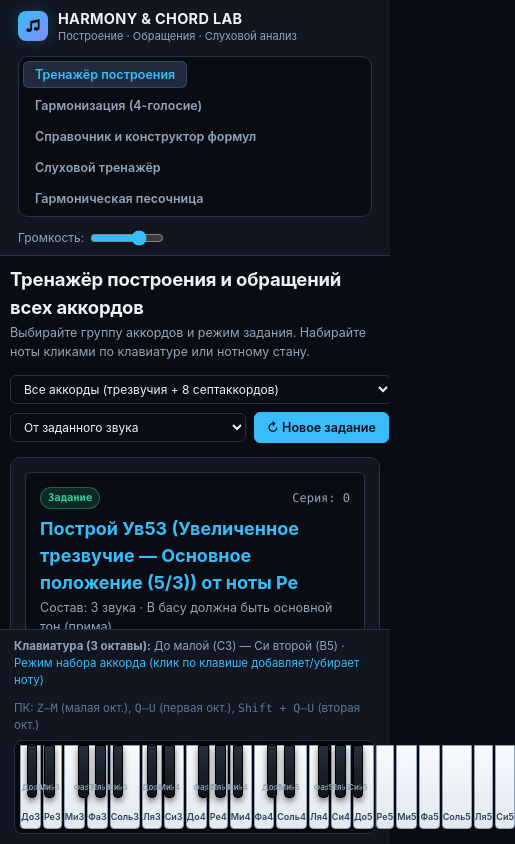
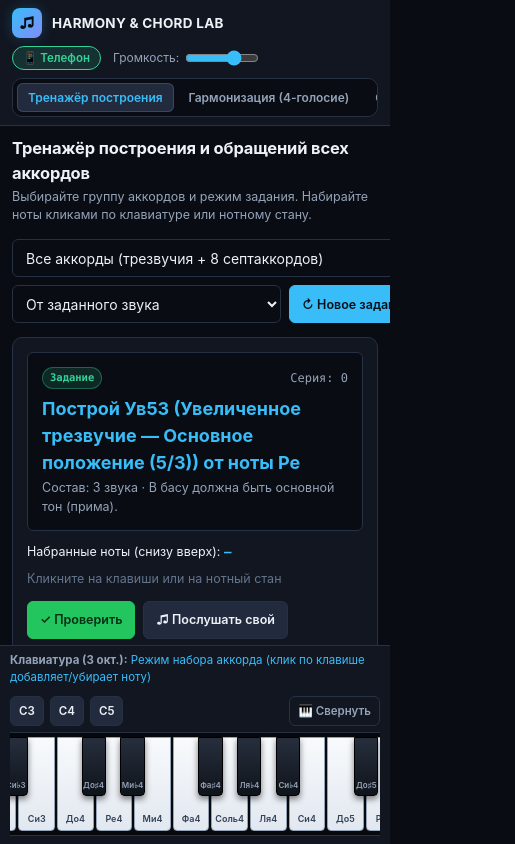
Before and after one commit to ron2in/ron2in.github.io, a plain HTML site: page index.html in a window 390 px wide. Shown: the whole page, 515 px wide, since content can reach past the window. Drawn offline with Linux system fonts and the light colour scheme.

Commit message:
Add automatic PC/mobile detection and mobile-optimized interface

```diff
--- a/index.html
+++ b/index.html
@@ -37,6 +37,7 @@
 
     html, body {
       height: 100%;
+      height: 100dvh;
       background: var(--bg-app);
       color: var(--text-main);
       font-family: var(--font-sans);
@@ -395,6 +396,44 @@
     .report-row.ok { background: rgba(34,197,94,0.12); border: 1px solid rgba(34,197,94,0.35); color: #86efac; }
     .report-row.err { background: rgba(239,68,68,0.12); border: 1px solid rgba(239,68,68,0.35); color: #fca5a5; }
     .report-row.info { background: rgba(56,189,248,0.1); border: 1px solid rgba(56,189,248,0.3); color: #7dd3fc; }
+
+    /* Device Detection & Mobile Interface */
+    .device-pill {
+      display: inline-flex; align-items: center; gap: 5px;
+      background: var(--bg-app); border: 1px solid var(--border);
+      color: var(--text-muted); padding: 4px 10px; border-radius: 999px;
+      font-size: 11.5px; font-weight: 600; cursor: pointer; font-family: inherit;
+      transition: 0.14s; white-space: nowrap;
+    }
+    .device-pill:hover { border-color: var(--accent); color: var(--text-main); }
+    .device-pill.mobile-active { border-color: var(--tonic); color: var(--tonic); background: var(--tonic-bg); }
+
+    .piano-scroll-wrap { width: 100%; overflow-x: auto; -webkit-overflow-scrolling: touch; scrollbar-width: thin; }
+    .mobile-oct-bar { display: none; gap: 6px; align-items: center; }
+    .piano-dock.collapsed .piano-scroll-wrap { display: none; }
+
+    /* Mobile Mode (Auto-detected or manually toggled) */
+    body.is-mobile .topbar { padding: 8px 12px; gap: 8px; }
+    body.is-mobile .brand-sub { display: none; }
+    body.is-mobile .brand-title { font-size: 13.5px; }
+    body.is-mobile .nav-tabs {
+      order: 3; width: 100%; flex-wrap: nowrap; overflow-x: auto;
+      -webkit-overflow-scrolling: touch; scrollbar-width: none;
+    }
+    body.is-mobile .nav-tabs::-webkit-scrollbar { display: none; }
+    body.is-mobile .nav-tab { white-space: nowrap; padding: 7px 11px; font-size: 12px; flex-shrink: 0; }
+    body.is-mobile .workspace { padding: 10px 12px; }
+    body.is-mobile .section-title { font-size: 16.5px; }
+    body.is-mobile .daw-select { font-size: 14px; min-height: 38px; max-width: 100%; }
+    body.is-mobile .btn { min-height: 38px; padding: 8px 12px; }
+    body.is-mobile .btn-sm { min-height: 30px; padding: 4px 8px; }
+    body.is-mobile .answers-grid { grid-template-columns: repeat(2, 1fr); }
+    body.is-mobile .bars-grid { grid-template-columns: repeat(2, 1fr); }
+    body.is-mobile .steps-editor-grid { grid-template-columns: repeat(2, 1fr); }
+    body.is-mobile .piano-dock { padding: 6px 10px 8px; }
+    body.is-mobile .piano-pc-hint { display: none; }
+    body.is-mobile .mobile-oct-bar { display: flex; }
+    body.is-mobile .piano-container { min-width: 820px; height: 104px; touch-action: pan-x; }
   </style>
 </head>
 <body>
@@ -417,6 +456,7 @@
     </nav>
 
     <div class="audio-controls">
+      <button id="deviceModeBtn" class="device-pill" title="Определено автоматически. Нажмите, чтобы переключить вид ПК/Телефон">💻 ПК</button>
       <div class="control-group">
         <label for="volumeSlider">Громкость:</label>
         <input id="volumeSlider" type="range" min="0" max="1" step="0.05" value="0.72" style="width:74px;" />
@@ -746,17 +786,27 @@
   </main>
 
   <!-- 3-Octave Virtual Piano (C3..B5) -->
-  <footer class="piano-dock">
+  <footer class="piano-dock" id="pianoDock">
     <div class="piano-header">
       <div>
-        <strong>Клавиатура (3 октавы):</strong> До малой (C3) — Си второй (B5) ·
+        <strong>Клавиатура (3 окт.):</strong>
         <span id="pianoModeBadge" style="color:var(--accent);">Режим набора аккорда</span>
       </div>
-      <div style="color:var(--text-dim);">
-        ПК: <span class="mono">Z–M</span> (малая окт.), <span class="mono">Q–U</span> (первая окт.), <span class="mono">Shift + Q–U</span> (вторая окт.)
+      <div class="mobile-oct-bar">
+        <button class="btn btn-sm" data-octscroll="0">C3</button>
+        <button class="btn btn-sm" data-octscroll="0.35">C4</button>
+        <button class="btn btn-sm" data-octscroll="0.7">C5</button>
+      </div>
+      <div style="display:flex; align-items:center; gap:8px;">
+        <span class="piano-pc-hint" style="color:var(--text-dim);">
+          ПК: <span class="mono">Z–M</span> (малая окт.), <span class="mono">Q–U</span> (первая окт.), <span class="mono">Shift + Q–U</span> (вторая окт.)
+        </span>
+        <button id="pianoToggleBtn" class="btn btn-sm btn-ghost">🎹 Свернуть</button>
       </div>
     </div>
-    <div class="piano-container" id="pianoKeyboard"></div>
+    <div class="piano-scroll-wrap" id="pianoScrollWrap">
+      <div class="piano-container" id="pianoKeyboard"></div>
+    </div>
   </footer>
 
   <script>
@@ -2217,6 +2267,68 @@
     });
 
     applyLevelPreset(1);
+
+    /* =========================================================
+       10. DEVICE DETECTION (PC vs MOBILE PHONE)
+    ========================================================= */
+    const deviceState = { manual: null };
+
+    function isPhoneDevice() {
+      const coarse = window.matchMedia && window.matchMedia('(pointer: coarse)').matches;
+      const uaMobile = /Android|iPhone|iPad|iPod|Mobile|Windows Phone/i.test(navigator.userAgent);
+      const narrow = window.innerWidth <= 820;
+      return uaMobile || (coarse && narrow) || narrow;
+    }
+
+    function applyDeviceMode(isMobile) {
+      document.body.classList.toggle('is-mobile', isMobile);
+      document.body.classList.toggle('is-desktop', !isMobile);
+      const btn = document.getElementById('deviceModeBtn');
+      btn.textContent = isMobile ? '📱 Телефон' : '💻 ПК';
+      btn.classList.toggle('mobile-active', isMobile);
+
+      if (isMobile) {
+        // Center piano scroll on middle octave (C4)
+        const wrap = document.getElementById('pianoScrollWrap');
+        setTimeout(() => { wrap.scrollLeft = wrap.scrollWidth * 0.28; }, 50);
+      }
+    }
+
+    function updateDeviceDetection() {
+      if (deviceState.manual !== null) {
+        applyDeviceMode(deviceState.manual === 'mobile');
+      } else {
+        applyDeviceMode(isPhoneDevice());
+      }
+    }
+
+    document.getElementById('deviceModeBtn').addEventListener('click', () => {
+      const currentlyMobile = document.body.classList.contains('is-mobile');
+      deviceState.manual = currentlyMobile ? 'desktop' : 'mobile';
+      updateDeviceDetection();
+    });
+
+    document.getElementById('pianoToggleBtn').addEventListener('click', () => {
+      const dock = document.getElementById('pianoDock');
+      const collapsed = dock.classList.toggle('collapsed');
+      document.getElementById('pianoToggleBtn').textContent = collapsed ? '🎹 Показать' : '🎹 Свернуть';
+    });
+
+    document.querySelectorAll('[data-octscroll]').forEach(btn => {
+      btn.addEventListener('click', () => {
+        const wrap = document.getElementById('pianoScrollWrap');
+        wrap.scrollTo({ left: wrap.scrollWidth * Number(btn.dataset.octscroll), behavior: 'smooth' });
+      });
+    });
+
+    window.addEventListener('resize', () => {
+      if (deviceState.manual === null) updateDeviceDetection();
+    });
+    window.addEventListener('orientationchange', () => {
+      if (deviceState.manual === null) setTimeout(updateDeviceDetection, 120);
+    });
+
+    updateDeviceDetection();
   </script>
 </body>
 </html>
```
